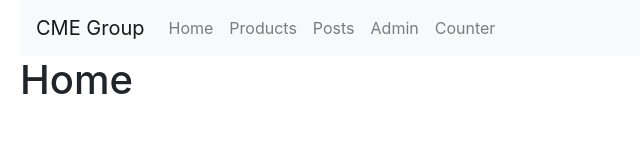
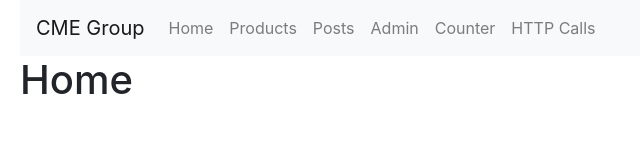
Before and after one commit to codewithz/cme-react-playground, a React (Create React App) app: page / in a window 1280 px wide. Shown: the top 160 px of the page, without its empty margins (0-640 px from the left). Built offline with nearby package versions, Linux system fonts and the light colour scheme.

Commit message:
Http Calls: Basic Setup

```diff
--- a/package.json
+++ b/package.json
@@ -6,6 +6,7 @@
     "@testing-library/jest-dom": "^5.16.4",
     "@testing-library/react": "^13.1.1",
     "@testing-library/user-event": "^13.5.0",
+    "axios": "^0.27.2",
     "bootstrap": "^4.1.1",
     "query-string": "^7.1.1",
     "react": "^18.0.0",
--- a/src/App.js
+++ b/src/App.js
@@ -11,6 +11,7 @@ import Home from './components/RoutingApp/Home';
 import ProductDetails from './components/RoutingApp/ProductDetails';
 import NotFound from './components/RoutingApp/NotFound';
 import Counter from './components/UseEffectExample/Counter';
+import PostComponent from './components/HttpExample/PostComponent';
 
 function App() {
   return (
@@ -25,6 +26,7 @@ function App() {
             <Route path="/admin" component={Dashboard} />
             <Route path="/not-found" component={NotFound} />
             <Route path="/counter" component={Counter} />
+            <Route path="/http-posts" component={PostComponent} />
             <Route path="/" exact component={Home} />
             <Redirect to="/not-found" />
           </Switch>
--- /dev/null
+++ b/src/components/HttpExample/PostComponent.jsx
@@ -0,0 +1,7 @@
+import React from 'react'
+
+export default function PostComponent() {
+    return (
+        <div>PostComponent</div>
+    )
+}
--- a/src/components/RoutingApp/Navbar.jsx
+++ b/src/components/RoutingApp/Navbar.jsx
@@ -41,6 +41,9 @@ export default function Navbar() {
                     <li class="nav-item">
                         <Link className="nav-link" to="/counter">Counter</Link>
                     </li>
+                    <li class="nav-item">
+                        <Link className="nav-link" to="/http-posts">HTTP Calls</Link>
+                    </li>
 
 
                 </ul>
```
Also changed, not shown: 1 other file (tests, documents, lock files or other folders).
